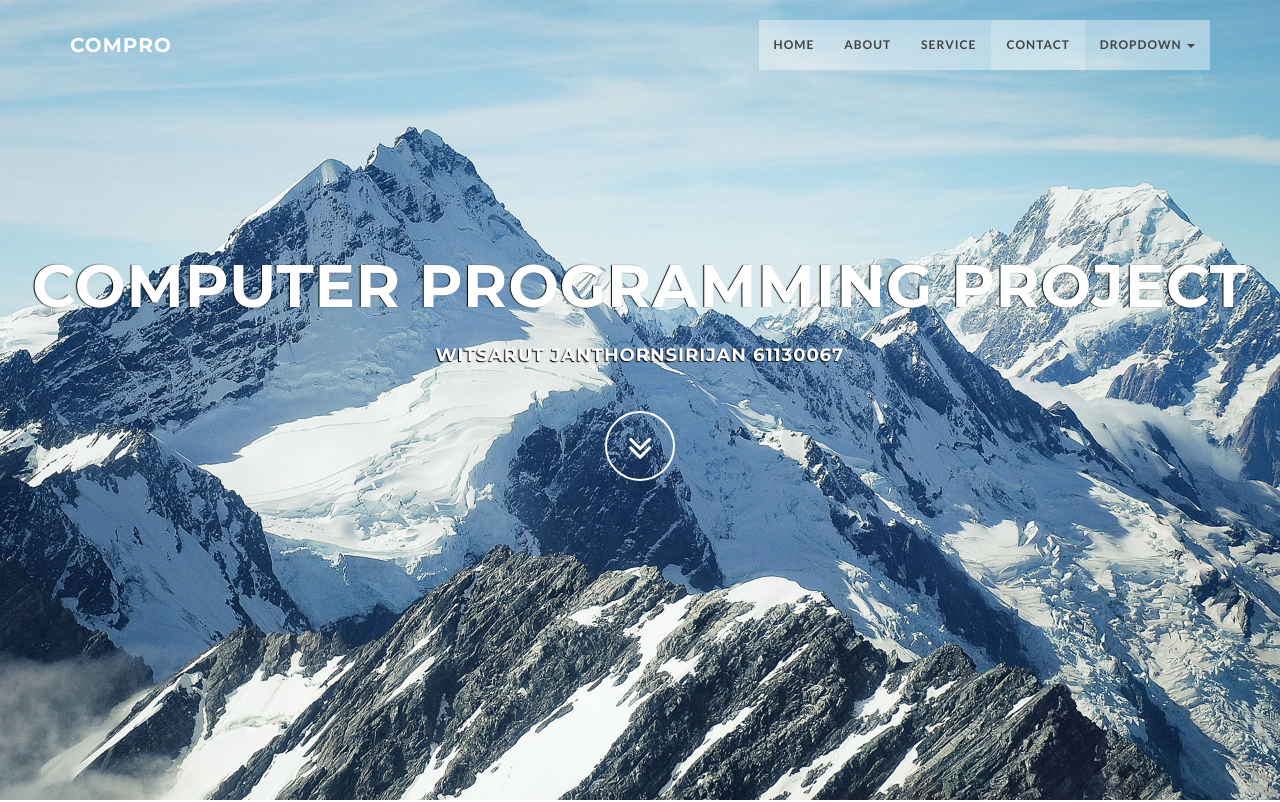
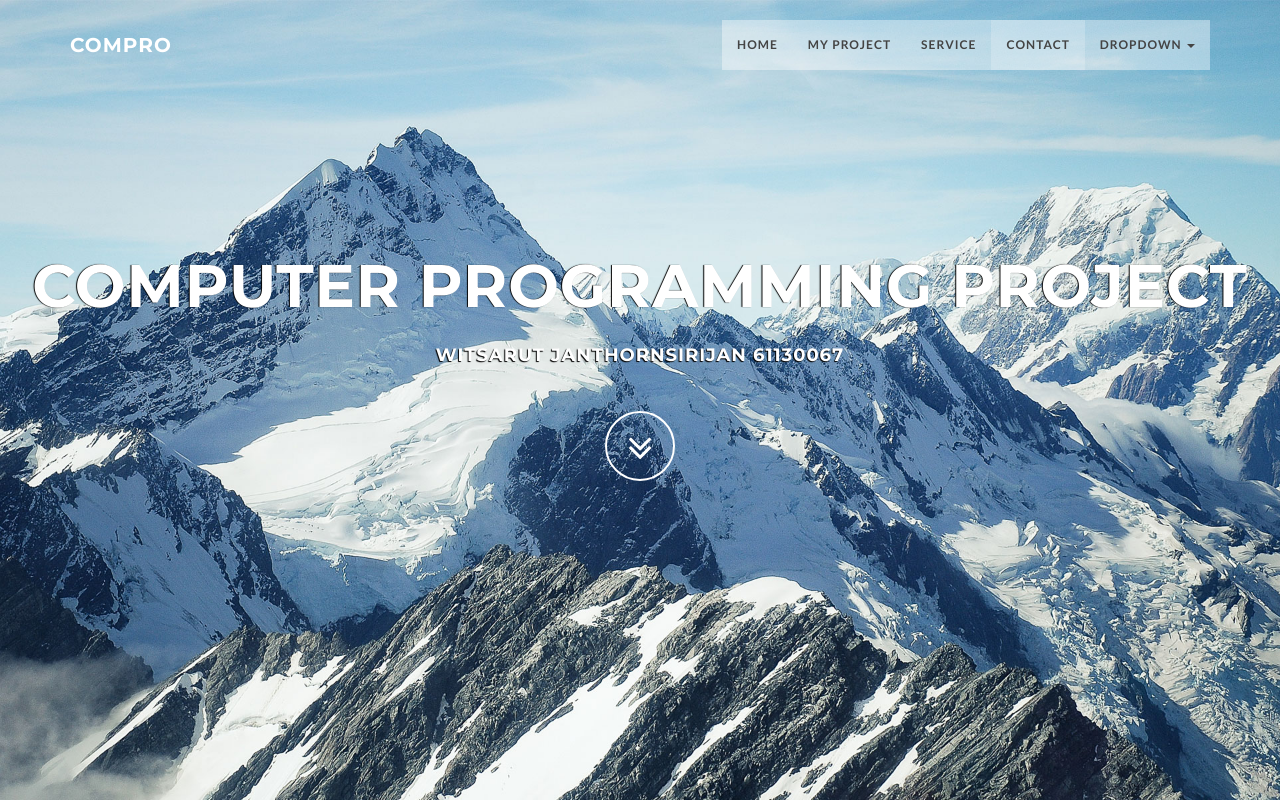
Before and after one commit to SmartLiver/Witsarut, a plain HTML site: page index.html in a window 1280 px wide. Shown: the top 802 px of the page. Drawn offline with Linux system fonts and the light colour scheme.

Commit message:
Update index.html

```diff
--- a/index.html
+++ b/index.html
@@ -49,7 +49,7 @@
       <div class="collapse navbar-collapse navbar-right navbar-main-collapse">
         <ul class="nav navbar-nav">
           <li class="active"><a href="#intro">Home</a></li>
-          <li><a href="https://drive.google.com/drive/folders/15318GfysaOsEA-_jukFM6zgjOwXGc8cp">About</a></li>
+          <li><a href="https://drive.google.com/drive/folders/15318GfysaOsEA-_jukFM6zgjOwXGc8cp">My Project</a></li>
           <li><a href="#service">Service</a></li>
           <li><a href="#contact">Contact</a></li>
           <li class="dropdown">
```
